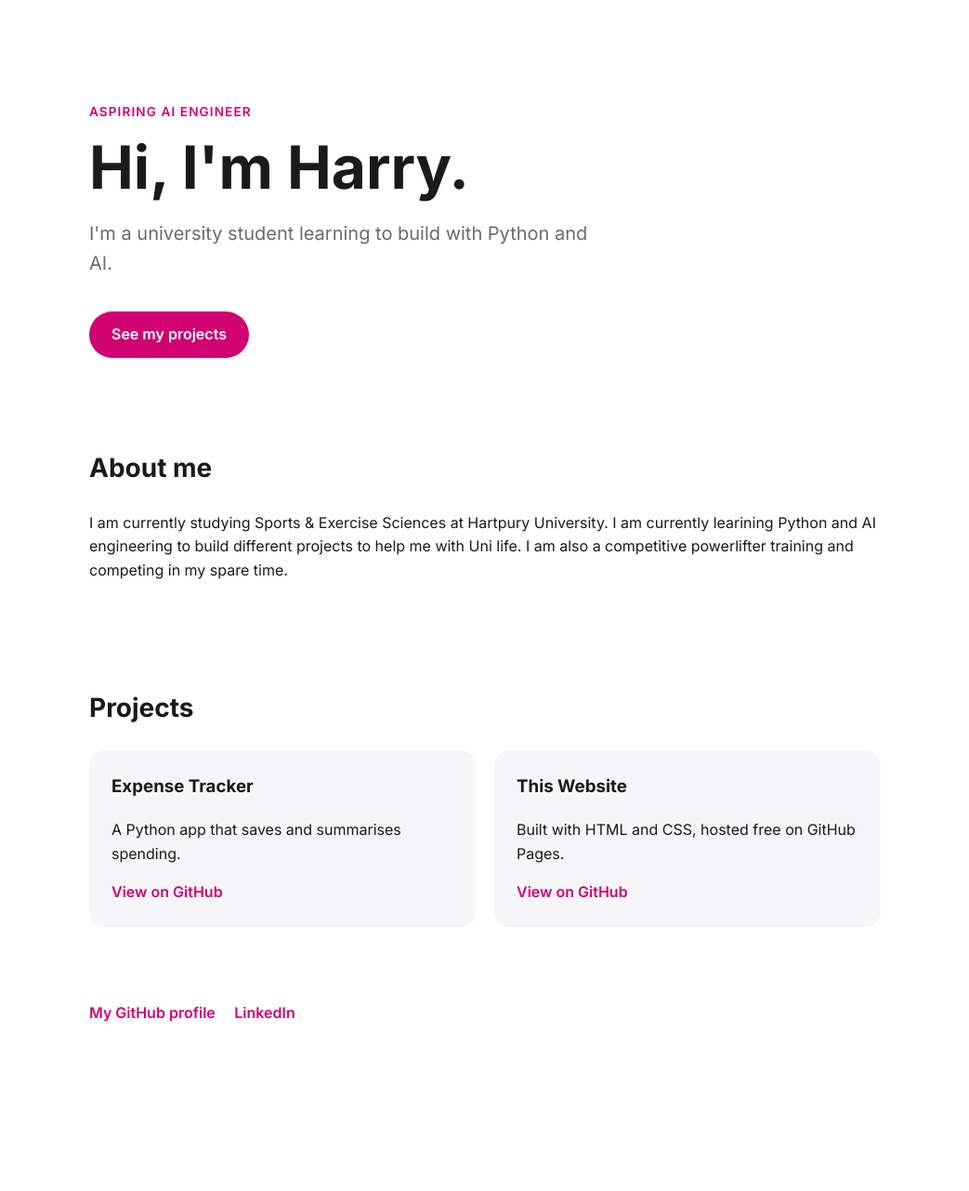
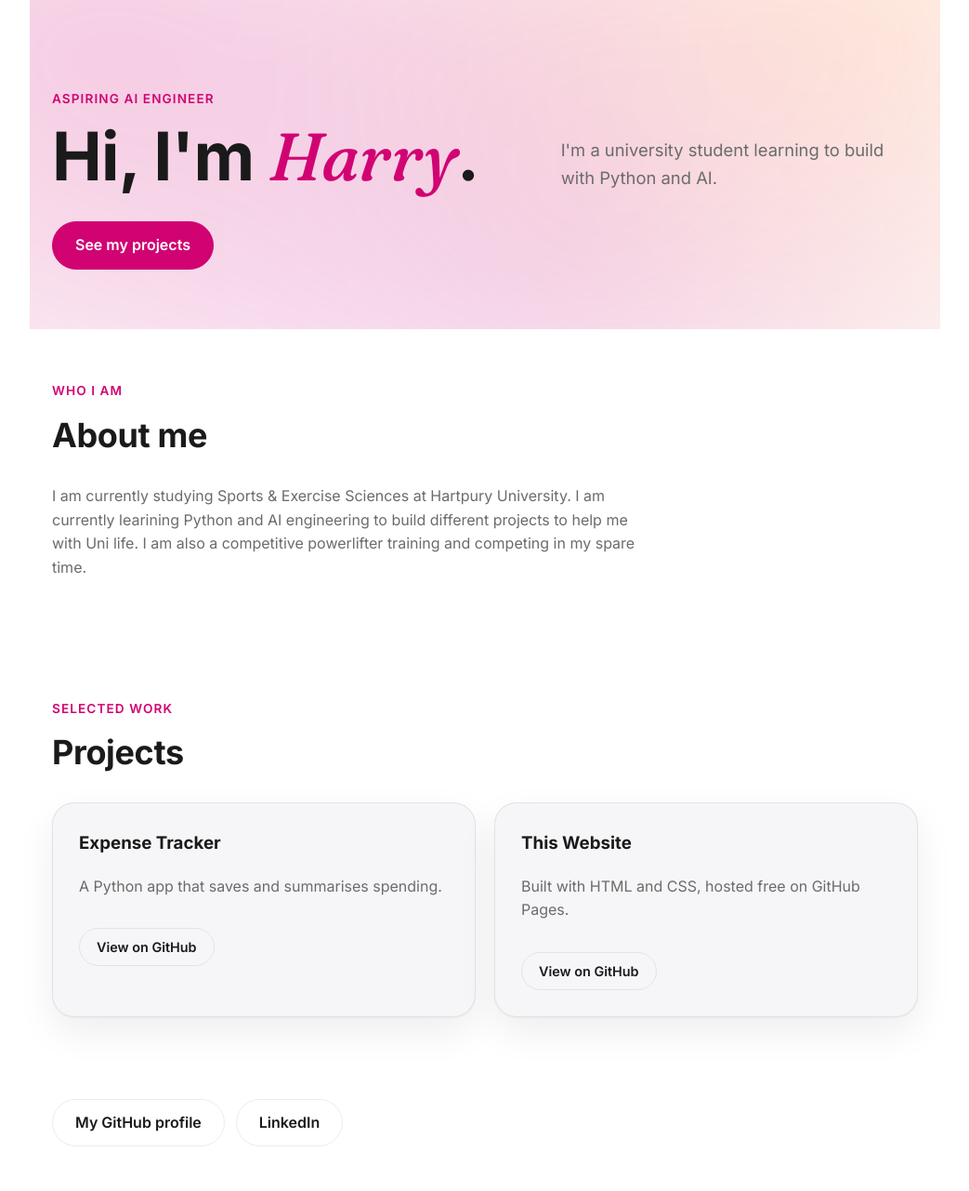
Before and after one commit to HarryGravelsons/HarryGravelsons.github.io, a plain HTML site: page index.html in a window 1280 px wide. Shown: the whole page at 93% size, without its empty margins (118-1161 px from the left). Before the commit the page ends 1150 px from the top, so only its background shows below. Drawn offline with Linux system fonts and the light colour scheme.

Commit message:
New CSS Style
Co-Authored-By: Claude Sonnet 5 <noreply@anthropic.com>

```diff
--- a/index.html
+++ b/index.html
@@ -3,45 +3,53 @@
 <head>
   <meta charset="UTF-8">
   <title>Harry Gravelsons | Aspiring AI Engineer</title>
-  <link rel="stylesheet" href="style.css?v=4">
+  <link rel="stylesheet" href="style.css?v=5">
   <meta name="viewport" content="width=device-width, initial-scale=1">
-  <link href="https://fonts.googleapis.com/css2?family=Inter:wght@400;600;700&display=swap" rel="stylesheet">
+  <link rel="preconnect" href="https://fonts.googleapis.com">
+  <link rel="preconnect" href="https://fonts.gstatic.com" crossorigin>
+  <link href="https://fonts.googleapis.com/css2?family=Inter:wght@400;500;600;700&family=Fraunces:ital,wght@1,500;1,600&display=swap" rel="stylesheet">
 </head>
 <body>
 
 <header class="hero">
-  <p class="eyebrow">Aspiring AI Engineer</p>
-  <h1>Hi, I'm Harry.</h1>
-  <p class="intro">I'm a university student learning to build with Python and AI.</p>
+  <div class="hero-grid">
+    <div class="hero-heading">
+      <p class="eyebrow">Aspiring AI Engineer</p>
+      <h1>Hi, I'm <em>Harry</em>.</h1>
+    </div>
+    <p class="intro">I'm a university student learning to build with Python and AI.</p>
+  </div>
   <a class="button" href="#projects">See my projects</a>
 </header>
 
 <main>
   <section id="about">
+    <p class="eyebrow">Who I am</p>
     <h2>About me</h2>
     <p>I am currently studying Sports & Exercise Sciences at Hartpury University. I am currently learining Python and AI engineering to build different projects to help me with Uni life. I am also a competitive powerlifter training and competing in my spare time.</p>
   </section>
 
   <section id="projects">
+    <p class="eyebrow">Selected work</p>
     <h2>Projects</h2>
     <div class="project-grid">
       <div class="project">
         <h3>Expense Tracker</h3>
         <p>A Python app that saves and summarises spending.</p>
-        <a href="https://github.com/HarryGravelsons/expense-tracker">View on GitHub</a>
+        <a class="button button--outline" href="https://github.com/HarryGravelsons/expense-tracker">View on GitHub</a>
       </div>
       <div class="project">
         <h3>This Website</h3>
         <p>Built with HTML and CSS, hosted free on GitHub Pages.</p>
-        <a href="https://github.com/HarryGravelsons/HarryGravelsons.github.io">View on GitHub</a>
+        <a class="button button--outline" href="https://github.com/HarryGravelsons/HarryGravelsons.github.io">View on GitHub</a>
       </div>
     </div>
   </section>
 </main>
 
 <footer>
-  <a href="https://github.com/HarryGravelsons">My GitHub profile</a>
-  <a href="https://www.linkedin.com/in/harry-gravelsons-5a1a4523a/">LinkedIn</a>
+  <a class="button button--outline" href="https://github.com/HarryGravelsons">My GitHub profile</a>
+  <a class="button button--outline" href="https://www.linkedin.com/in/harry-gravelsons-5a1a4523a/">LinkedIn</a>
 </footer>
 </body>
 </html>
--- a/style.css
+++ b/style.css
@@ -4,6 +4,11 @@
   --muted: #6b6b6b;
   --bg: #ffffff;
   --card: #f6f6f8;
+  --border: rgba(0, 0, 0, 0.08);
+  --card-shadow: 0 1px 2px rgba(0, 0, 0, 0.04), 0 16px 40px rgba(0, 0, 0, 0.07);
+  --glow-1: rgba(209, 3, 115, 0.22);
+  --glow-2: rgba(255, 140, 70, 0.22);
+  --glow-3: rgba(190, 30, 180, 0.16);
 }
 
 * { box-sizing: border-box; }
@@ -17,13 +22,43 @@ body {
 }
 
 main, .hero, footer {
-  max-width: 900px;
+  max-width: 980px;
   margin: 0 auto;
   padding-left: 24px;
   padding-right: 24px;
 }
 
-.hero { padding-top: 96px; padding-bottom: 48px; }
+.hero {
+  position: relative;
+  isolation: isolate;
+  overflow: hidden;
+  padding-top: 96px;
+  padding-bottom: 64px;
+}
+
+.hero::before {
+  content: "";
+  position: absolute;
+  inset: -30% -15%;
+  z-index: -1;
+  pointer-events: none;
+  background:
+    radial-gradient(circle at 18% 28%, var(--glow-1) 0%, transparent 60%),
+    radial-gradient(circle at 80% 15%, var(--glow-2) 0%, transparent 55%),
+    radial-gradient(circle at 60% 75%, var(--glow-3) 0%, transparent 60%);
+  filter: blur(70px);
+}
+
+.hero-grid {
+  display: grid;
+  grid-template-columns: 1fr;
+  gap: 24px;
+  align-items: end;
+}
+
+@media (min-width: 720px) {
+  .hero-grid { grid-template-columns: 1.3fr 1fr; gap: 48px; }
+}
 
 .eyebrow {
   color: var(--accent);
@@ -31,15 +66,25 @@ main, .hero, footer {
   font-size: 0.85rem;
   letter-spacing: 0.08em;
   text-transform: uppercase;
+  margin: 0 0 12px;
 }
 
 h1 {
-  font-size: clamp(2.5rem, 6vw, 4rem);
-  line-height: 1.1;
-  margin: 8px 0 16px;
+  font-size: clamp(2.75rem, 8vw, 4.5rem);
+  line-height: 1.05;
+  font-weight: 700;
+  letter-spacing: -0.01em;
+  margin: 0;
 }
 
-.intro { font-size: 1.25rem; color: var(--muted); max-width: 540px; }
+h1 em {
+  font-family: "Fraunces", Georgia, serif;
+  font-style: italic;
+  font-weight: 500;
+  color: var(--accent);
+}
+
+.intro { font-size: 1.15rem; color: var(--muted); max-width: 420px; margin: 0; }
 
 .button {
   display: inline-block;
@@ -49,12 +94,35 @@ h1 {
   border-radius: 999px;
   text-decoration: none;
   font-weight: 600;
-  margin-top: 16px;
+  margin-top: 32px;
+  border: 1px solid var(--accent);
+  transition: opacity 0.2s, border-color 0.2s, color 0.2s;
 }
 .button:hover { opacity: 0.85; }
 
-section { padding: 48px 0; }
-h2 { font-size: 1.75rem; margin: 0 0 24px; }
+.button--outline {
+  background: transparent;
+  color: var(--text);
+  border: 1px solid var(--border);
+  margin-top: 0;
+}
+.button--outline:hover {
+  opacity: 1;
+  border-color: var(--accent);
+  color: var(--accent);
+}
+
+section { padding: 56px 0; }
+
+section .eyebrow { margin-bottom: 8px; }
+
+h2 {
+  font-size: clamp(1.75rem, 4vw, 2.25rem);
+  letter-spacing: -0.01em;
+  margin: 0 0 24px;
+}
+
+section p { color: var(--muted); max-width: 640px; }
 
 .project-grid {
   display: grid;
@@ -64,19 +132,27 @@ h2 { font-size: 1.75rem; margin: 0 0 24px; }
 
 .project {
   background: var(--card);
-  border-radius: 16px;
-  padding: 24px;
+  border: 1px solid var(--border);
+  border-radius: 24px;
+  padding: 28px;
+  box-shadow: var(--card-shadow);
   transition: transform 0.2s, box-shadow 0.2s;
 }
 .project:hover {
   transform: translateY(-4px);
-  box-shadow: 0 8px 24px rgba(0, 0, 0, 0.08);
+  box-shadow: 0 8px 24px rgba(0, 0, 0, 0.1);
 }
 .project h3 { margin-top: 0; }
-.project a { color: var(--accent); font-weight: 600; text-decoration: none; }
+.project p { max-width: none; }
+.project .button--outline { margin-top: 16px; padding: 8px 18px; font-size: 0.9rem; }
 
-footer { padding-top: 32px; padding-bottom: 48px; color: var(--muted); }
-footer a { color: var(--accent); margin-right: 16px; text-decoration: none; font-weight: 600; }
+footer {
+  display: flex;
+  flex-wrap: wrap;
+  gap: 12px;
+  padding-top: 32px;
+  padding-bottom: 48px;
+}
 
 @media (prefers-color-scheme: dark) {
   :root {
@@ -84,5 +160,10 @@ footer a { color: var(--accent); margin-right: 16px; text-decoration: none; font
     --muted: #a0a0a0;
     --bg: #111111;
     --card: #1c1c1f;
+    --border: rgba(255, 255, 255, 0.1);
+    --card-shadow: 0 1px 0 rgba(255, 255, 255, 0.03), 0 16px 40px rgba(0, 0, 0, 0.35);
+    --glow-1: rgba(209, 3, 115, 0.45);
+    --glow-2: rgba(255, 140, 70, 0.35);
+    --glow-3: rgba(190, 30, 180, 0.3);
   }
 }
```
